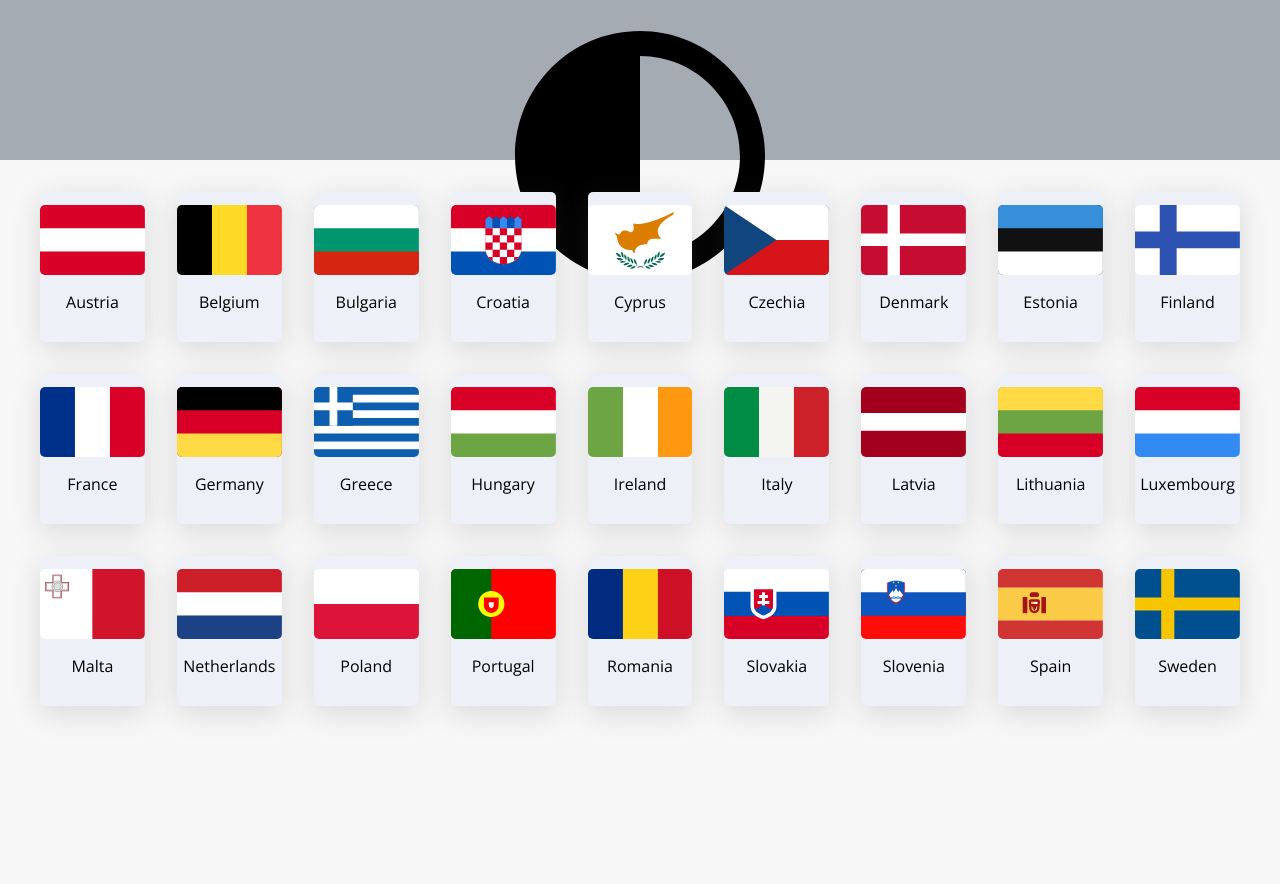
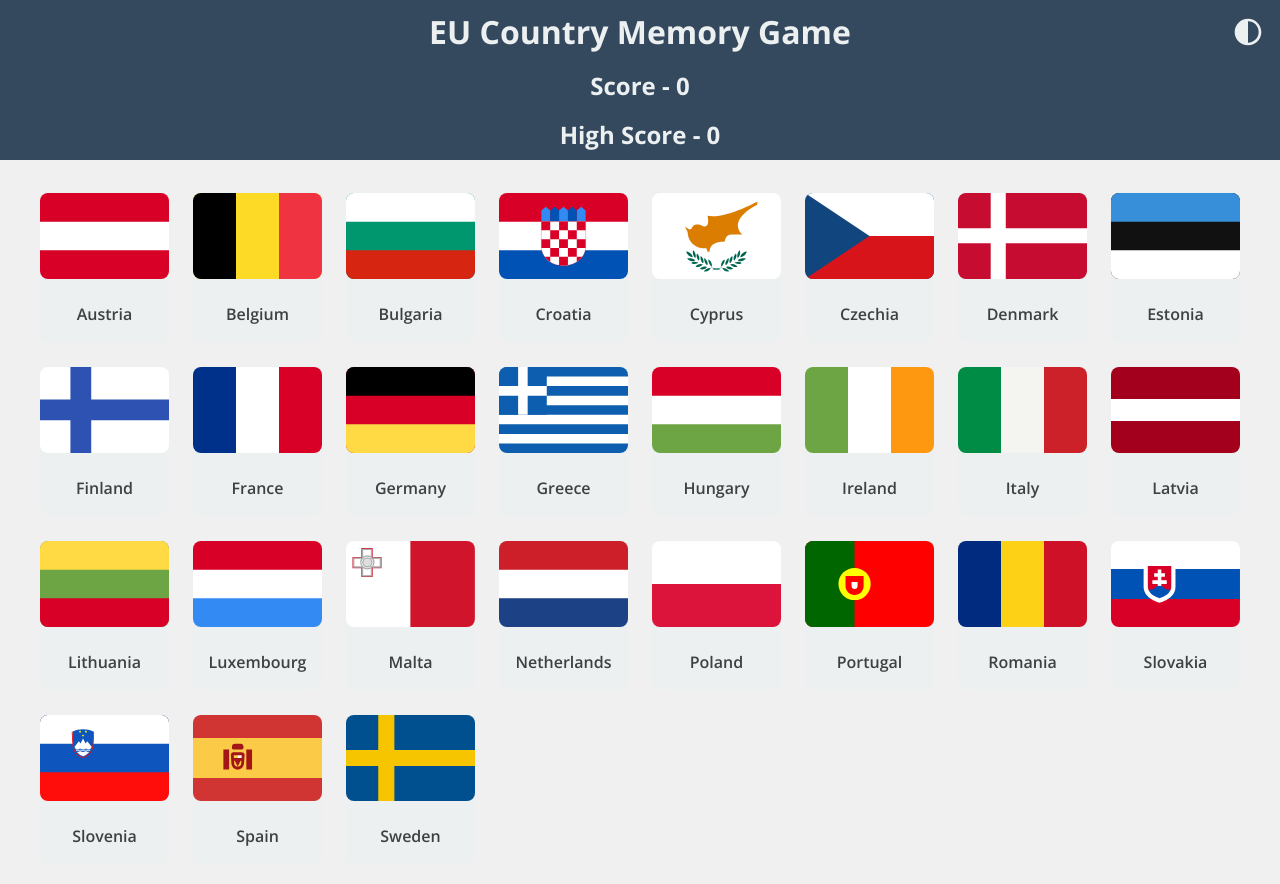
Before and after one commit to dave-forbes/memory-game, a React (Vite) app: page / in a window 1280 px wide. Shown: the top 884 px of the page. Before the commit the page ends 800 px from the top, so only its background shows below. Built offline with nearby package versions, Linux system fonts and the light colour scheme.

Commit message:
updated all styles and added css variables for color scheme including light/dark themes

```diff
--- a/src/index.css
+++ b/src/index.css
@@ -1,63 +1,125 @@
 :root {
   font-family: 'Open Sans', sans-serif;
   box-sizing: border-box;
+  --country-shadow: 0 4px 8px rgba(0, 0, 0, 0.1);
+  --country-border-radius: 8px;
+  --game-over-container-bg: #ecf0f1;
+}
+
+@media (prefers-color-scheme: light) {
+  :root {
+    --background: #f0f0f0;
+  --header-bg: #34495e;
+  --country-bg: #ecf0f1;
+  --country-hover: #bdc3c7;
+  --text: #3f4040;
+  --header-text: #ecf0f1;
+  }
+}
+
+@media (prefers-color-scheme: dark) {
+  :root {
+    --background: #2c3e50;
+  --header-bg: #192734;
+  --country-bg: #273c4e;
+  --country-hover: #34495e;
+  --text: #eff1f4;
+  --header-text: #ecf0f1;
+  }
+}
+
+:root[data-theme="light"] {
+  --background: #f0f0f0;
+  --header-bg: #34495e;
+  --country-bg: #ecf0f1;
+  --country-hover: #bdc3c7;
+  --text: #3f4040;
+  --header-text: #ecf0f1;
+}
+
+:root[data-theme="dark"] {
+  --background: #2c3e50;
+  --header-bg: #192734;
+  --country-bg: #273c4e;
+  --country-hover: #34495e;
+  --text: #eff1f4;
+  --header-text: #ecf0f1;
 }
 
 body {
-  background-color: rgb(247, 247, 247);
+  background-color: var(--background);
   margin: 0;
+  color: var(--text);
 }
 
 header {
-  height: 10rem;
-  background-color: rgba(119, 129, 139, 0.638);
+  height: 8rem;
+  background-color: var(--header-bg);
   display: flex;
   flex-direction: column;
   align-items: center;
   justify-content: center;
   gap: 1rem;
+  padding: 1rem 0;
+  color: var(--header-text)
 }
 
-h1,h2 {
+h1, h2 {
   margin: 0;
+  font-weight: 700;
 }
 
-svg {
-  width: 100%;
+header svg {
+  width: 2rem;
+  height: 2rem;
+  fill: var(--header-text);
+  cursor: pointer;
+}
+
+.light-dark {
+  position: absolute;
+  right: 1rem;
+  top: 1rem;
 }
 
 .countries {
   max-width: 1200px;
   margin: 0 auto;
   display: grid;
-  grid-template-columns: repeat(auto-fit, minmax(100px, 1fr));
-  gap: 2rem;
+  grid-template-columns: repeat(auto-fit, minmax(120px, 1fr));
+  gap: 1.5rem;
   padding: 2rem;
   align-items: center;
-  align-content: center;
+  justify-content: center;
 }
 
 .country {
-  display: grid;
-  place-content: center;
+  display: flex;
+  flex-direction: column;
+  align-items: center;
+  justify-content: center;
   cursor: pointer;
-  background-color: rgb(237, 240, 247);
-  box-shadow: rgba(100, 100, 111, 0.2) 0px 7px 29px 0px;
-  border-radius: 5px;
-  height: 150px
+  background-color: var(--country-bg);
+  box-shadow: 0 4px 8px var(--country-shadow);
+  border-radius: 8px;
+  height: 150px;
+  transition: background-color 0.3s ease-in-out;
 }
 
 .country:hover, .country:focus {
-  outline: 2px solid blue;
+  background-color: var(--country-hover);
+  outline: none;
 }
 
 .country svg {
-  border-radius: 5px;
+  border-radius: 8px;
+  margin-bottom: 8px;
 }
 
 .country-title {
   text-align: center;
   font-size: 1rem;
+  font-weight: 600;
 }
 
 .game-over-container {
@@ -68,3 +130,24 @@ svg {
   align-items: center;
   gap: 1rem;
 }
+
+.game-over-container h1 {
+  font-size: 3rem;
+}
+
+.game-over-container button {
+  background-color: var(--header-bg);
+  color: var(--header-text);
+  padding: 10px 20px;
+  font-size: 1.2rem;
+  border: none;
+  border-radius: var(--country-border-radius);
+  cursor: pointer;
+  transition: background-color 0.3s ease-in-out, color 0.3s ease-in-out;
+}
+
+.game-over-container button:hover, .game-over-container button:focus {
+  background-color: var(--country-hover);
+  color: var(--text);
+  outline: none;
+}
```
